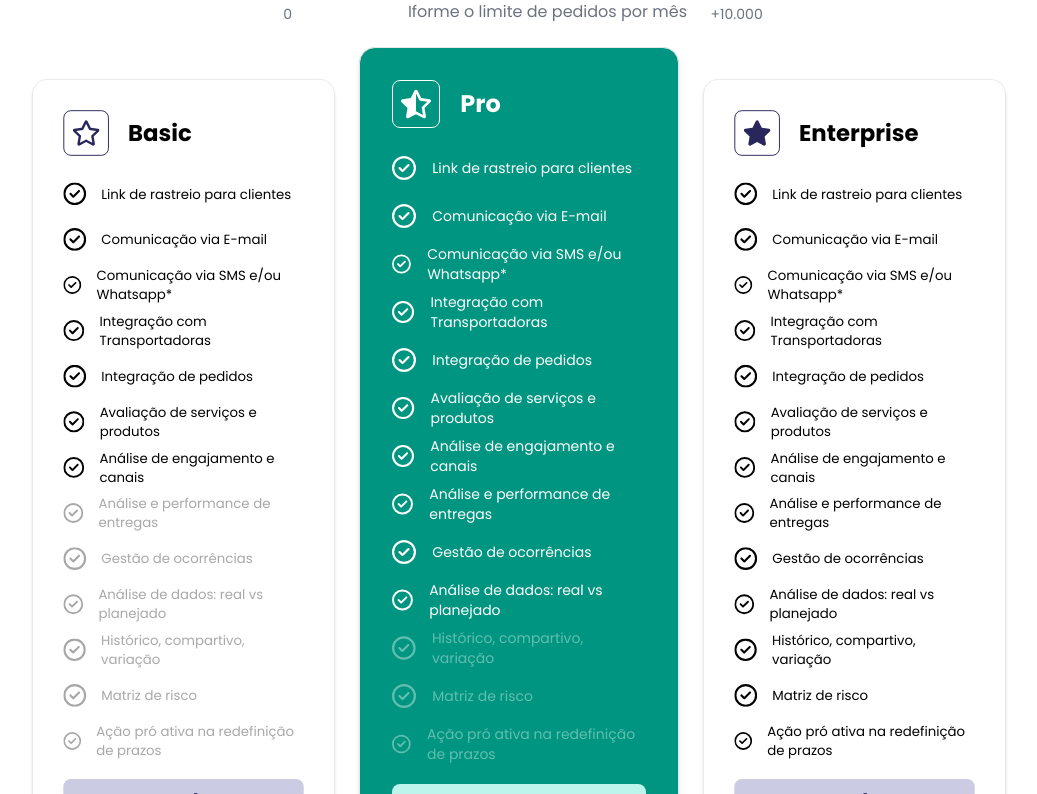
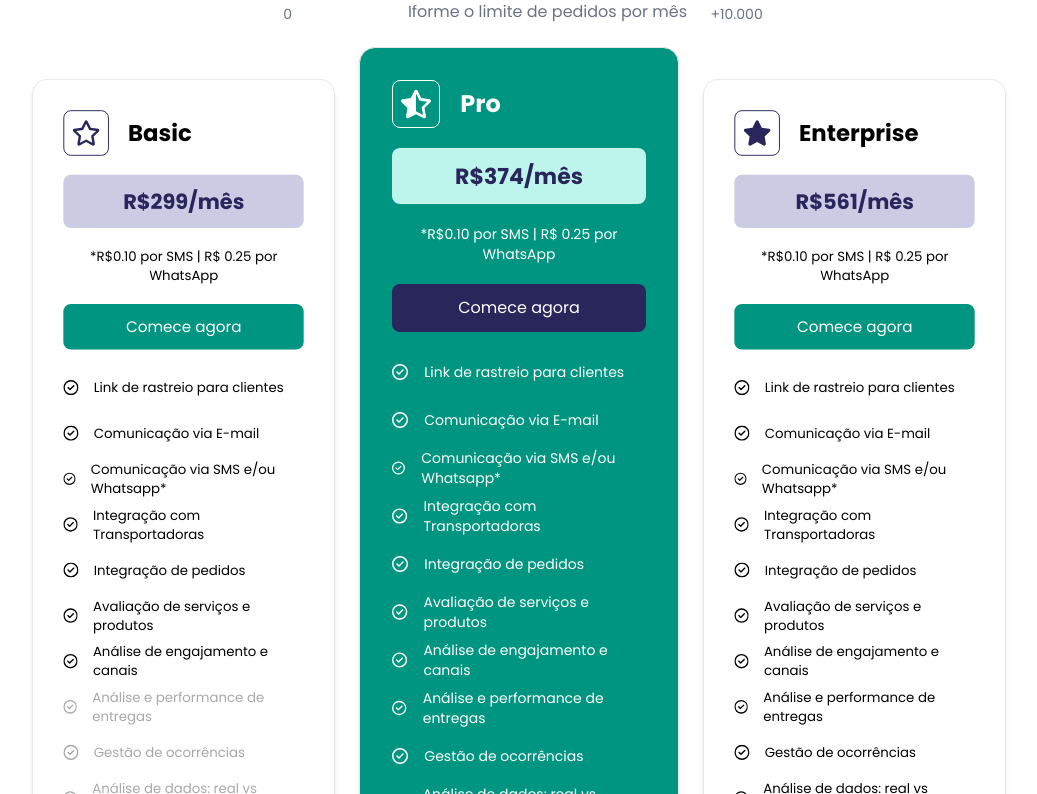
Before and after one commit to Kaue-code30/landing-page-ondetah, a Next.js app: page / in a window 1280 px wide. Shown: the part 5546-6340 px from the top of the page, without its empty margins (117-1154 px from the left). Built offline with nearby package versions, Linux system fonts and the light colour scheme.

Commit message:
Ajuste plano

```diff
--- a/src/app/pages/home/components/EscolhaOMelhorPlano/index.tsx
+++ b/src/app/pages/home/components/EscolhaOMelhorPlano/index.tsx
@@ -425,6 +425,7 @@ export default function EscolhaOMelhorPlano() {
                                 JsonList.map((i, key) => {
                                     return (
                                         <div key={key} className={`lg:h-fit h-auto flex flex-col cursor-default shrink-0 ${key === 1 ? "shadow-md bg-secondColor  text-textSecondColor" : "lg:mt-2 lg:scale-95"} shadow-md w-[300px] lg:w-[32%] p-5 lg:p-8 border rounded-2xl`}>
+
                                             <div className="flex items-center gap-5 justify-start">
                                                 {/* <div className={`${key === 1 ? "flex" : "hidden"} absolute left-[10%] w-10 h-10 bg-white`}>
                                                     klnl
@@ -436,22 +437,12 @@ export default function EscolhaOMelhorPlano() {
                                                     {i.title}
                                                 </h2>
                                             </div>
-                                            <ul className="flex  items-start gap-2  cursor-default flex-col pt-5">
-                                                {i.listBeneficios.map((dataList, index) => {
-                                                    return (
-                                                        <li key={index} className={`flex ${dataList.available ? `${key === 1 ? "text-white" : "text-textPrimaryColor"}` : `${key === 1 ? "text-[#ffffff62]" : "text-[#1e1e1e63]"}`} h-10 gap-4 items-center justify-center`}>
-                                                            <dataList.icon className="lg:text-[55px] lg:w-6 lg:h-6 w-5 h-5 flex text-lef justify-start items-start text-[20px]" ></dataList.icon>
-                                                            <p className="lg:text-sm   text-xs">{dataList.title}</p>
-                                                        </li>
-                                                    );
-                                                })}
-                                            </ul>
                                             {
                                                 value >= 10000 ? (
                                                     <motion.div
                                                         className={`w-full transition h-14 p-3 flex items-center justify-center text-[22px] font-bold text-primaryColor rounded-lg mt-5 ${key === 1 ? "bg-[#BDF5EC]" : "bg-[#CCCBE4]"}`}>
                                                         <Link href={"#formulario"}><motion.h1
-                                                            className="flex items-center justify-center text-sm lg:text-lg gap-3"
+                                                            className="flex items-center justify-center text-sm lg:text-[15px] gap-3"
                                                             key={value}
                                                             initial={{ opacity: 0.4 }}
                                                             animate={{ translateX: 0, opacity: 1 }}
@@ -480,6 +471,17 @@ export default function EscolhaOMelhorPlano() {
                                                     Comece agora
                                                 </Link>
                                             </button>
+                                            <ul className="flex  items-start gap-2  cursor-default flex-col pt-5">
+                                                {i.listBeneficios.map((dataList, index) => {
+                                                    return (
+                                                        <li key={index} className={`flex ${dataList.available ? `${key === 1 ? "text-white" : "text-textPrimaryColor"}` : `${key === 1 ? "text-[#ffffff62]" : "text-[#1e1e1e63]"}`} h-10 gap-4 items-center justify-center`}>
+                                                            <dataList.icon className="lg:w-4 lg:h-4 w-5 h-5 flex text-lef justify-start items-start" ></dataList.icon>
+                                                            <p className="lg:text-sm   text-xs">{dataList.title}</p>
+                                                        </li>
+                                                    );
+                                                })}
+                                            </ul>
+
                                         </div>
                                     );
                                 })
```
